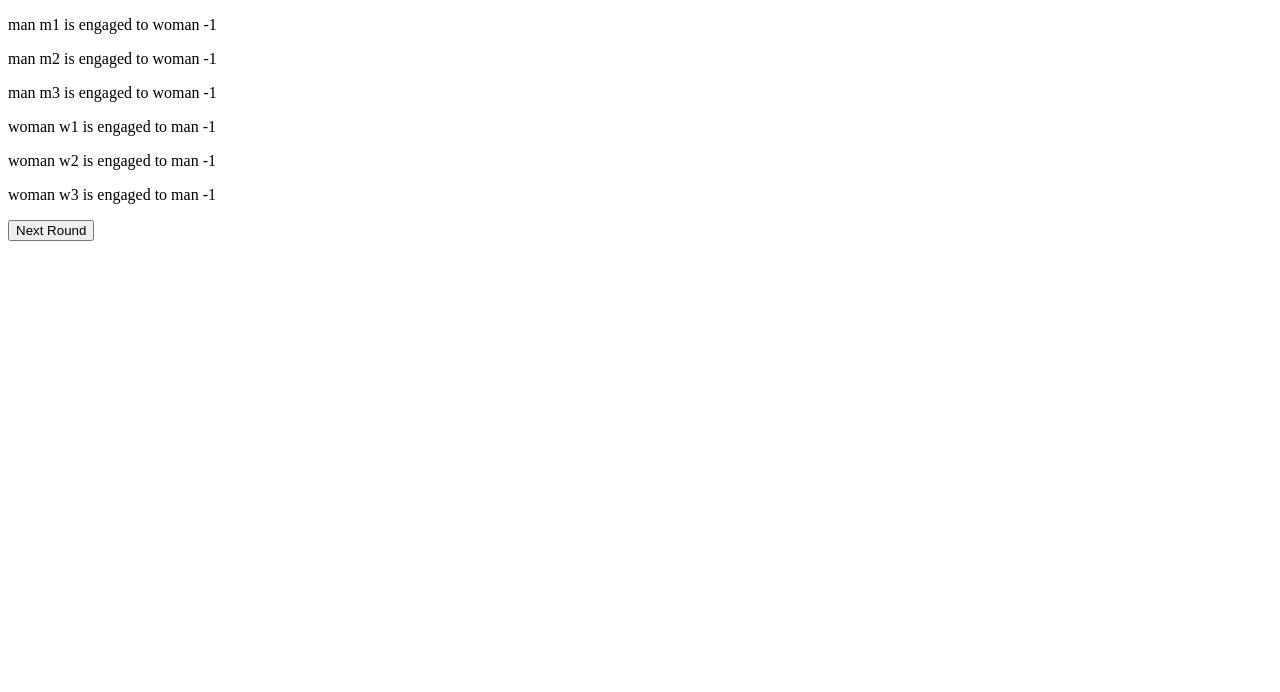
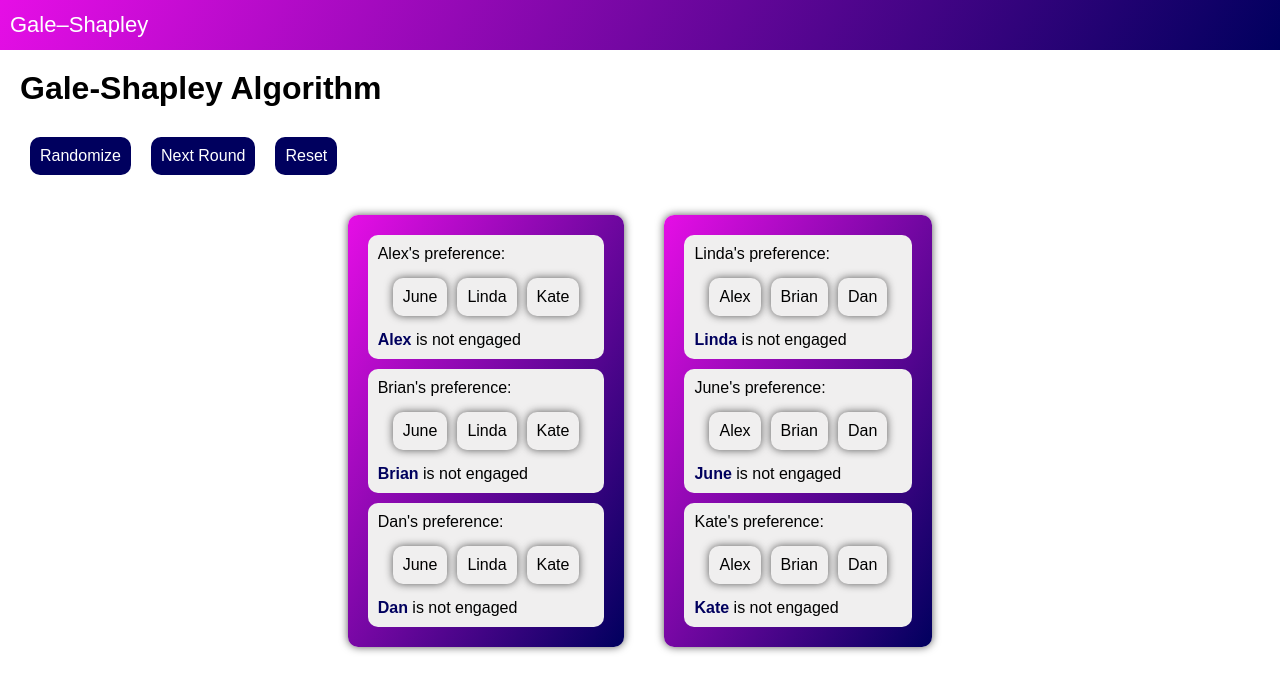
Before and after one commit to nandini92/algo_visualizer, a React (Create React App) app: page / in a window 1280 px wide. Shown: the top 692 px of the page. Built offline with nearby package versions, Linux system fonts and the light colour scheme.

Commit message:
Add styling and reset options

```diff
--- a/package.json
+++ b/package.json
@@ -12,6 +12,8 @@
     "@types/react-dom": "^18.0.9",
     "react": "^18.2.0",
     "react-dom": "^18.2.0",
+    "react-icons": "^4.7.1",
+    "react-router-dom": "^6.6.1",
     "react-scripts": "5.0.1",
     "styled-components": "^5.3.6",
     "typescript": "^4.9.4",
--- a/src/App.tsx
+++ b/src/App.tsx
@@ -1,34 +1,18 @@
-import { useState } from "react";
-import { Person } from "./model";
-import Loop from "./components/Loop";
+import { BrowserRouter, Route, Routes } from "react-router-dom";
+import Header from "./components/Header";
+import GsAlgo from "./components/GsAlgo";
+import GlobalStyles from "./GlobalStyles";
 
 const App: React.FC = (): any => {
-  // Array of men
-  const [M, setM ] = useState<Person[]>([
-    { id: "m1", preference: [1, 0, 2], engaged: -1 },
-    { id: "m2", preference: [1, 0, 2], engaged: -1 },
-    { id: "m3", preference: [1, 0, 2], engaged: -1 },
-  ]);
-  // Array of women
-  const [W, setW ]= useState<Person[]>([
-    { id: "w1", preference: [0, 1, 2], engaged: -1 },
-    { id: "w2", preference: [0, 1, 2], engaged: -1 },
-    { id: "w3", preference: [0, 1, 2], engaged: -1 },
-  ]);
-
-  // Array to contain stable matches represented by man's index in M
-  const [relationship, setRelationship] = useState<number[]>([]);
-  const [next, setNext] = useState<boolean>(false);
-
-  const handleClick = () => {
-    setNext(true);
-  }
-
   return (
-    <div>
-      <Loop M={M} W={W} relationship={relationship} next={next} setM={setM} setW={setW} setNext={setNext}/>
-      <button onClick={() => handleClick()}>Next Round</button>
-    </div>
+    <BrowserRouter>
+      <GlobalStyles />
+      <Header />
+      <Routes>
+        <Route path="/" element={<GsAlgo />} />
+        <Route path="/gs-algo" element={<GsAlgo />} />
+      </Routes>
+    </BrowserRouter>
   );
 };
 
--- /dev/null
+++ b/src/GlobalStyles.ts
@@ -0,0 +1,14 @@
+import { createGlobalStyle } from "styled-components";
+
+export default createGlobalStyle`
+  *{
+        margin: 0;
+        padding: 0;
+        outline:0;
+        box-sizing:border-box;
+        font-family: "Poppins",sans-serif;
+    }
+    #root{
+        margin:0 auto;
+    }
+`;
--- /dev/null
+++ b/src/components/GsAlgo.tsx
@@ -0,0 +1,211 @@
+import { Person } from "../model";
+import { useEffect, useState } from "react";
+import styled from "styled-components";
+
+const GsAlgo: React.FC = () => {
+  // Array of men
+  const [M, setM] = useState<Person[]>([
+    { id: "Alex", preference: [1, 0, 2], engaged: -1 },
+    { id: "Brian", preference: [1, 0, 2], engaged: -1 },
+    { id: "Dan", preference: [1, 0, 2], engaged: -1 },
+  ]);
+  // Array of women
+  const [W, setW] = useState<Person[]>([
+    { id: "Linda", preference: [0, 1, 2], engaged: -1 },
+    { id: "June", preference: [0, 1, 2], engaged: -1 },
+    { id: "Kate", preference: [0, 1, 2], engaged: -1 },
+  ]);
+
+  // Array to contain stable matches represented by man's index in M
+  const [relationship, setRelationship] = useState<number[]>([]);
+  const [next, setNext] = useState<boolean>(false);
+
+  // While there are men that are not engaged, loop through their preference for women.
+  let tempM: Person[] = [...M];
+  let tempW: Person[] = [...W];
+
+  useEffect(() => {
+    if (relationship.length < M.length && next === true) {
+      tempM.forEach((man: Person, index: number) => {
+        man.engaged === -1 &&
+          man.preference.some((woman) => {
+            const prefWoman: Person = tempW[woman];
+
+            // Loop through the woman's preference to see if the man ranks higher in her preference list than the man she is engaged to
+            return prefWoman.preference.some((p) => {
+              // If man ranks higher than engaged, update engaged values to reflect correct indexes. Free man will be set to -1 and removed from S.
+              if (p === index && p > prefWoman.engaged) {
+                if (prefWoman.engaged !== -1) {
+                  relationship.splice(
+                    relationship.indexOf(prefWoman.engaged),
+                    1
+                  );
+                  tempM[prefWoman.engaged].engaged = -1;
+                }
+
+                prefWoman.engaged = index;
+                man.engaged = woman;
+
+                relationship.push(index);
+
+                console.log(relationship);
+                return true;
+              }
+            });
+          });
+      });
+
+      setM(tempM);
+      setW(tempW);
+      setNext(false);
+    }
+  }, [next]);
+
+  // Function to randomize preferences
+  const handleRandomize = () => {
+
+  }
+
+  // Function to kick off next sequence in the algo loop
+  const handleClick = () => {
+    setNext(true);
+  };
+
+  // Function to reset loop
+  const handleReset = () => {
+    tempM = [
+      { id: "Alex", preference: [1, 0, 2], engaged: -1 },
+      { id: "Brian", preference: [1, 0, 2], engaged: -1 },
+      { id: "Dan", preference: [1, 0, 2], engaged: -1 },
+    ];
+    tempW = [
+      { id: "Linda", preference: [0, 1, 2], engaged: -1 },
+      { id: "June", preference: [0, 1, 2], engaged: -1 },
+      { id: "Kate", preference: [0, 1, 2], engaged: -1 },
+    ];
+
+    setM(tempM);
+    setW(tempW);
+    setRelationship([]);
+  };
+
+  return (
+    <Container>
+      <Title>Gale-Shapley Algorithm</Title>
+      <Options>
+        {relationship.length === 0 && <Button onClick={() => handleRandomize()}>Randomize</Button>}
+        {relationship.length < M.length && <Button onClick={() => handleClick()}>Next Round</Button>}
+        <Button onClick={() => handleReset()}>Reset</Button>
+      </Options>
+      <Wrapper>
+        <Algorithm>
+          <Set>
+            {M.map((i) => (
+              <Block key={i.id}>
+                <p>{i.id}'s preference:</p>
+                <Preference>
+                  {i.preference.map((p) => (
+                    <People>{W[p].id}</People>
+                  ))}
+                </Preference>
+                {i.engaged === -1 ? (
+                  <p>
+                    {" "}
+                    <Name>{i.id}</Name> is not engaged
+                  </p>
+                ) : (
+                  <p>
+                    <Name>{i.id}</Name> is engaged to{" "}
+                    <Name>{W[i.engaged].id}</Name>
+                  </p>
+                )}
+              </Block>
+            ))}
+          </Set>
+          <Set>
+            {W.map((i) => (
+              <Block key={i.id}>
+                <p>{i.id}'s preference:</p>
+                <Preference>
+                  {i.preference.map((p) => (
+                    <People>{M[p].id}</People>
+                  ))}
+                </Preference>
+                {i.engaged === -1 ? (
+                  <p>
+                    <Name>{i.id}</Name> is not engaged
+                  </p>
+                ) : (
+                  <p>
+                    <Name>{i.id}</Name> is engaged to{" "}
+                    <Name>{M[i.engaged].id}</Name>
+                  </p>
+                )}
+              </Block>
+            ))}
+          </Set>
+        </Algorithm>
+      </Wrapper>
+    </Container>
+  );
+};
+
+const Container = styled.div`
+  width: 100%;
+  height: 100%;
+  display: flex;
+  flex-direction: column;
+  justify-content: center;
+`;
+const Wrapper = styled.div`
+  padding: 30px;
+  align-self: center;
+`;
+const Title = styled.h1`
+  margin: 20px;
+`;
+const Algorithm = styled.div`
+  display: flex;
+`;
+const Set = styled.div`
+  margin: 0px 20px;
+  padding: 10px;
+  border-radius: 10px;
+  background: linear-gradient(120deg, #e60ee6, #00005e);
+  box-shadow: 0px 0px 8px #585858;
+`;
+const Block = styled.div`
+  margin: 10px;
+  padding: 10px;
+  border-radius: 10px;
+  background: #f0efef;
+`;
+const People = styled.p`
+  border-radius: 10px;
+  margin: 5px;
+  padding: 10px;
+  box-shadow: 0px 0px 8px #585858;
+`;
+const Name = styled.span`
+  font-weight: bold;
+  color: #00005e;
+`;
+const Preference = styled.div`
+  display: flex;
+  margin: 10px;
+`;
+const Options = styled.div`
+  display: flex;
+  margin-left: 20px;
+`
+const Button = styled.div`
+  padding: 10px;
+  outline: none;
+  background: #00005e;
+  color: white;
+  width: fit-content;
+  border-radius: 10px;
+  margin: 10px;
+  cursor: pointer;
+`;
+export default GsAlgo;
--- /dev/null
+++ b/src/components/Header.tsx
@@ -0,0 +1,25 @@
+import styled from "styled-components";
+import { NavLink } from "react-router-dom";
+
+const Header: React.FC = () => {
+    return (
+        <Container>
+            <Nav to={"/gs-algo"}>Gale–Shapley</Nav>
+        </Container>
+    );
+}
+
+const Container = styled.div`
+    width: 100vw;
+    height: 50px;
+    background: linear-gradient(120deg, #e60ee6, #00005e);
+    display: flex;
+    align-items: center;
+`;
+const Nav = styled(NavLink)`
+    color: white;
+    text-decoration: none;
+    font-size: 22px;
+    margin: 10px;
+`;
+export default Header;
--- a/src/components/Loop.tsx
+++ /dev/null
@@ -1,74 +0,0 @@
-import { Person } from "../model";
-import { useEffect } from "react";
-import styled from "styled-components";
-
-interface Props {
-  M: Person[];
-  W: Person[];
-  relationship: number[];
-  next: boolean;
-  setM: React.Dispatch<React.SetStateAction<Person[]>>;
-  setW: React.Dispatch<React.SetStateAction<Person[]>>;
-  setNext: React.Dispatch<React.SetStateAction<boolean>>;
-}
-
-const Loop: React.FC<Props> = ({ M, W, relationship, next, setM, setW, setNext }): any => {
-  // While there are men that are not engaged, loop through their preference for women.
-  let tempM: Person[] = [...M];
-  let tempW: Person[] = [...W];
-
-  useEffect(() => {
-    if (relationship.length < M.length && next === true) {
-    tempM.forEach((man: Person, index: number) => {
-        man.engaged === -1 &&
-          man.preference.some((woman) => {
-            const prefWoman: Person = tempW[woman];
-
-            // Loop through the woman's preference to see if the man ranks higher in her preference list than the man she is engaged to
-            return prefWoman.preference.some((p) => {
-              // If man ranks higher than engaged, update engaged values to reflect correct indexes. Free man will be set to -1 and removed from S.
-              if (p === index && p > prefWoman.engaged) {
-                if (prefWoman.engaged !== -1) {
-                  relationship.splice(relationship.indexOf(prefWoman.engaged), 1);
-                  tempM[prefWoman.engaged].engaged = -1;
-                }
-
-                prefWoman.engaged = index;
-                man.engaged = woman;
-
-                relationship.push(index);
-
-                console.log(relationship);
-                return true;
-              }
-            });
-          });
-      });
-
-      setM(tempM);
-      setW(tempW);
-      setNext(false);
-    }
-  }, [next])
-
-  return (
-    <>
-      <div>
-        {M.map((i) => (
-          <p key={i.id}>
-            man {i.id} is engaged to woman {i.engaged}
-          </p>
-        ))}
-      </div>
-      <div>
-        {W.map((i) => (
-          <p key={i.id}>
-            woman {i.id} is engaged to man {i.engaged}
-          </p>
-        ))}
-      </div>
-    </>
-  );
-};
-
-export default Loop;
```
Also changed, not shown: 1 other file (tests, documents, lock files or other folders).
